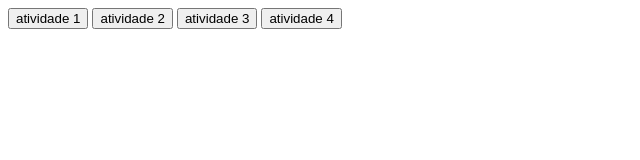
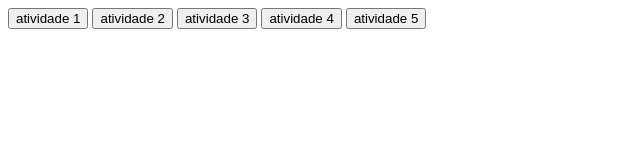
Before and after one commit to Fism00/AtividadesFixacao, a plain HTML site: page index.html in a window 1280 px wide. Shown: the whole page, without its empty margins (0-640 px from the left). Drawn offline with Linux system fonts and the light colour scheme.

Commit message:
ADD - Atividade 5 temrinada

```diff
--- a/index.html
+++ b/index.html
@@ -11,5 +11,6 @@
     <button type="button" onclick="atividade2()">atividade 2</button>
     <button type="button" onclick="atividade3()">atividade 3</button>
     <button type="button" onclick="atividade4()">atividade 4</button>
+    <button type="button" onclick="atividade5()">atividade 5</button>
 </body>
 </html>
--- a/script.js
+++ b/script.js
@@ -74,3 +74,17 @@ function atividade4(){
     }
     console.log('decrescente:', decrescente.sort().reverse());
 }
+
+//atividade 5 - Utilizando if com comparativo de mod o "%" para ver se é par ou impar.
+function atividade5(){
+    console.log('invertedor de par e impar')
+    let number = parseInt(prompt('Me de um numero'));
+
+    if(number % 2 == 0){
+        console.log(' seu numero é par então toma ele impar: ' + (number-1));
+        console.log('tcharam!');
+    } else {
+        console.log(' seu numero é impar então toma ele par: ' + (number+1));
+        console.log('tcharam!');
+    }
+}
```
